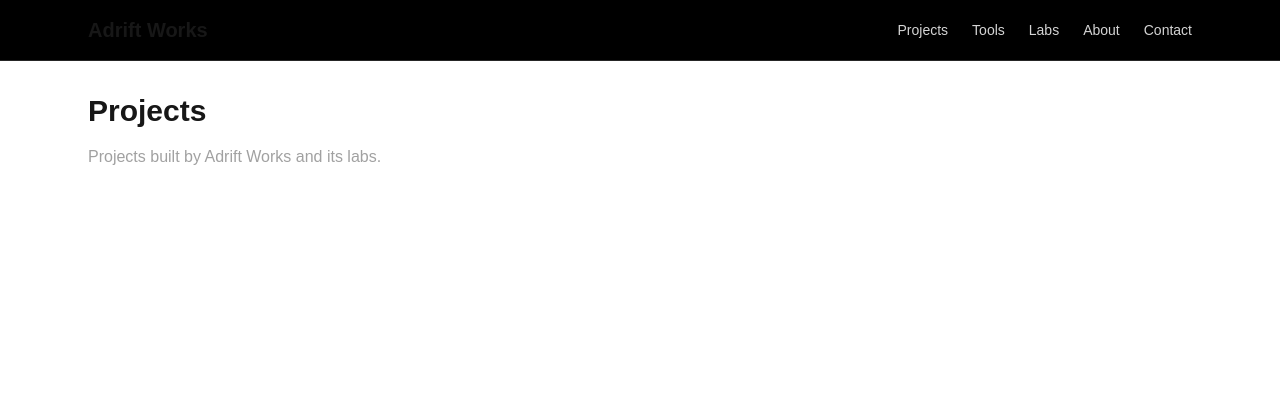
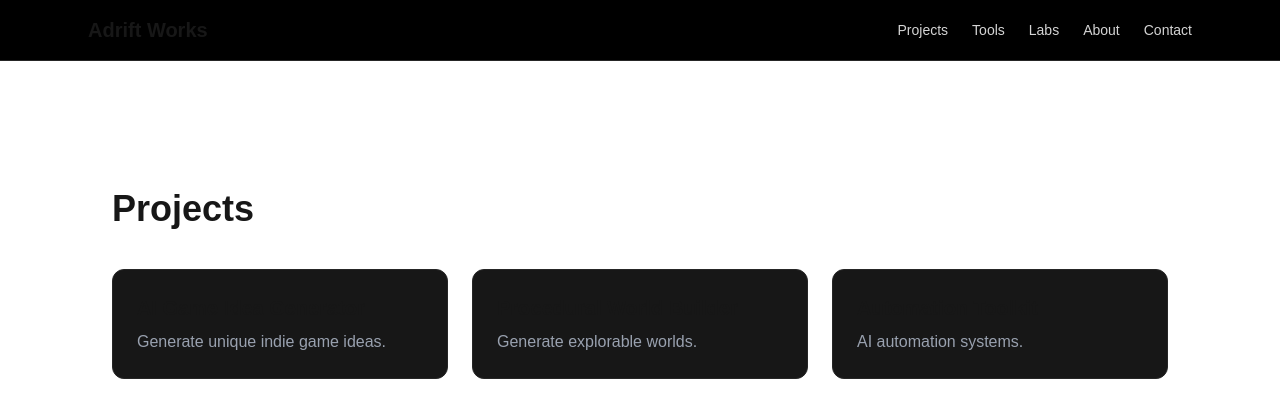
Before and after one commit to AdriftWorks/website, a Next.js app: page /projects in a window 1280 px wide. Shown: the top 418 px of the page. Built offline with nearby package versions, Linux system fonts and the light colour scheme.

Commit message:
Refactor Projects component to display project cards
Updated the Projects component to include ProjectCard components for various projects with titles and descriptions.

```diff
--- a/app/projects/page.tsx
+++ b/app/projects/page.tsx
@@ -1,11 +1,39 @@
-export default function Projects() {
-  return (
-    <div className="space-y-4">
-      <h1 className="text-3xl font-bold">Projects</h1>
+import ProjectCard from "@/components/ProjectCard"
 
-      <p className="text-neutral-400">
-        Projects built by Adrift Works and its labs.
-      </p>
-    </div>
-  );
+export default function Projects(){
+
+return(
+
+<div className="max-w-6xl mx-auto px-6 py-24">
+
+<h1 className="text-4xl font-bold mb-10">
+Projects
+</h1>
+
+<div className="grid md:grid-cols-3 gap-6">
+
+<ProjectCard
+title="AI Game Idea Generator"
+description="Generate unique indie game ideas."
+link="/projects/ai-game-generator"
+/>
+
+<ProjectCard
+title="Procedural World Builder"
+description="Generate explorable worlds."
+link="/projects/world-builder"
+/>
+
+<ProjectCard
+title="Automation Toolkit"
+description="AI automation systems."
+link="/projects/automation"
+/>
+
+</div>
+
+</div>
+
+)
+
 }
```
